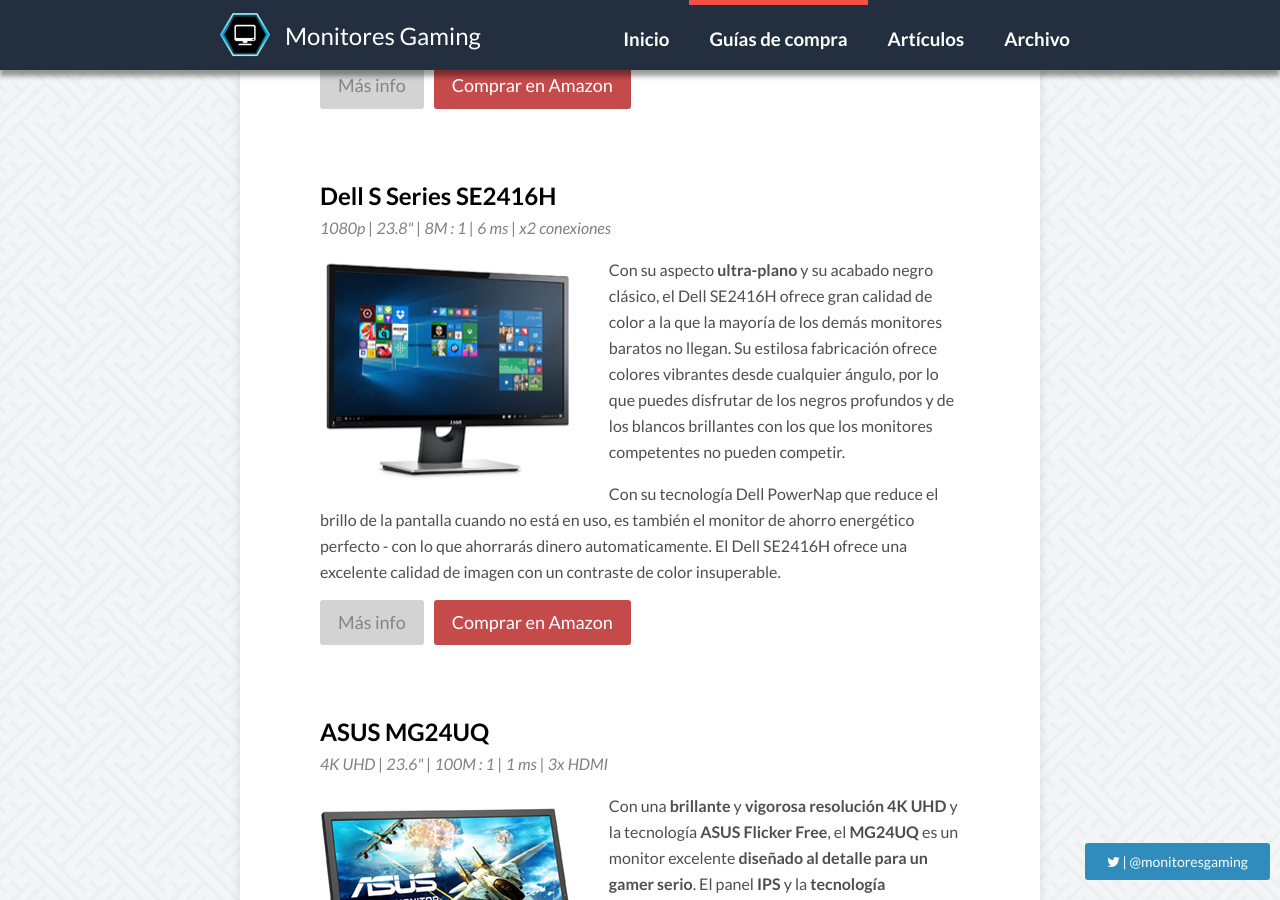
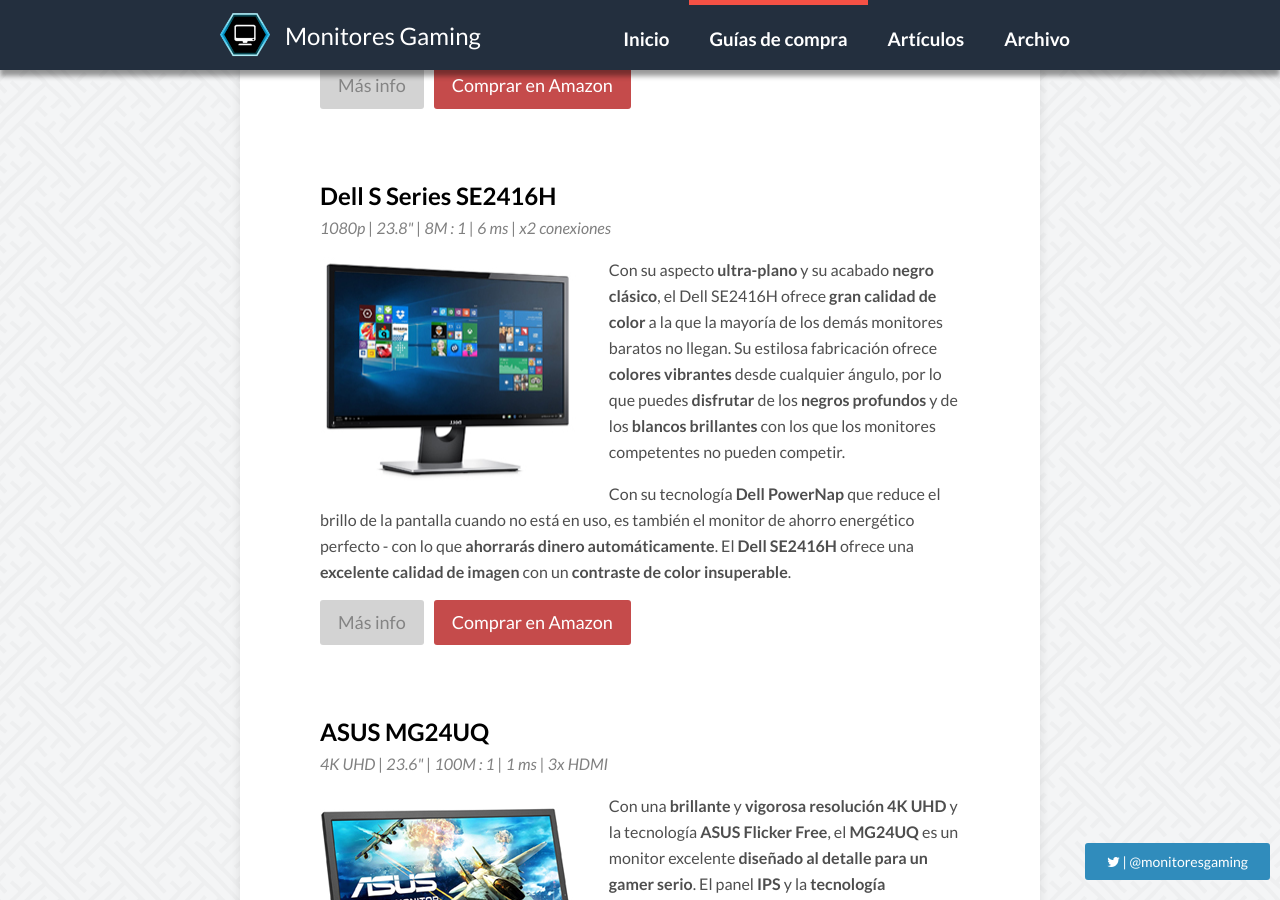
Before and after one commit to Losazul/losazul.github.io, a Jekyll site: the page built from _posts/2017-09-22-mejores-monitores-gaming-baratos.md, in a window 1280 px wide and 900 px high, scrolled down 3034 px. Built offline with Jekyll 4.4.1, drawn with Linux system fonts in a browser that asks for light colours; nearby versions of some CDN libraries; comment, search, counter and statistics services are not loaded; some of the changed text lies outside the part shown.

Commit message:
Update 2017-09-22-mejores-monitores-gaming-baratos.md

```diff
--- a/_posts/2017-09-22-mejores-monitores-gaming-baratos.md
+++ b/_posts/2017-09-22-mejores-monitores-gaming-baratos.md
@@ -69,9 +69,9 @@
 <div id="container">
     <div id="floated"><img class="wrap" src="/images/pictures/dell-se2416h.jpg">
 </div>
-    Con su aspecto <b>ultra-plano</b> y su acabado negro clásico, el Dell SE2416H ofrece gran calidad de color a la que la mayoría de los demás monitores baratos no llegan. Su estilosa fabricación ofrece colores vibrantes desde cualquier ángulo, por lo que puedes disfrutar de los negros profundos y de los blancos brillantes con los que los monitores competentes no pueden competir.
+    Con su aspecto <b>ultra-plano</b> y su acabado <b>negro clásico</b>, el Dell SE2416H ofrece <b>gran calidad de color</b> a la que la mayoría de los demás monitores baratos no llegan. Su estilosa fabricación ofrece <b>colores vibrantes</b> desde cualquier ángulo, por lo que puedes <b>disfrutar</b> de los <b>negros profundos</b> y de los <b>blancos brillantes</b> con los que los monitores competentes no pueden competir.
 </div>
-Con su tecnología Dell PowerNap que reduce el brillo de la pantalla cuando no está en uso, es también el monitor de ahorro energético perfecto - con lo que ahorrarás dinero automaticamente. El Dell SE2416H ofrece una excelente calidad de imagen con un contraste de color insuperable.<br />
+Con su tecnología <b>Dell PowerNap</b> que reduce el brillo de la pantalla cuando no está en uso, es también el monitor de ahorro energético perfecto - con lo que <b>ahorrarás dinero automáticamente</b>. El <b>Dell SE2416H</b> ofrece una <b>excelente calidad de imagen</b> con un <b>contraste de color insuperable</b>.<br />
 <a href="http://amzn.to/2fdFMAI" target="_blank" class="btn-infor"><font size="4">Más info</font></a><a href="http://amzn.to/2fdFMAI" target="_blank" class="btn-ama"><font size="4">Comprar en Amazon</font></a>
 <br />
 <br />
```
Also changed, not shown: other parts of _posts/2017-09-22-mejores-monitores-gaming-baratos.md (+1 -1 lines).
